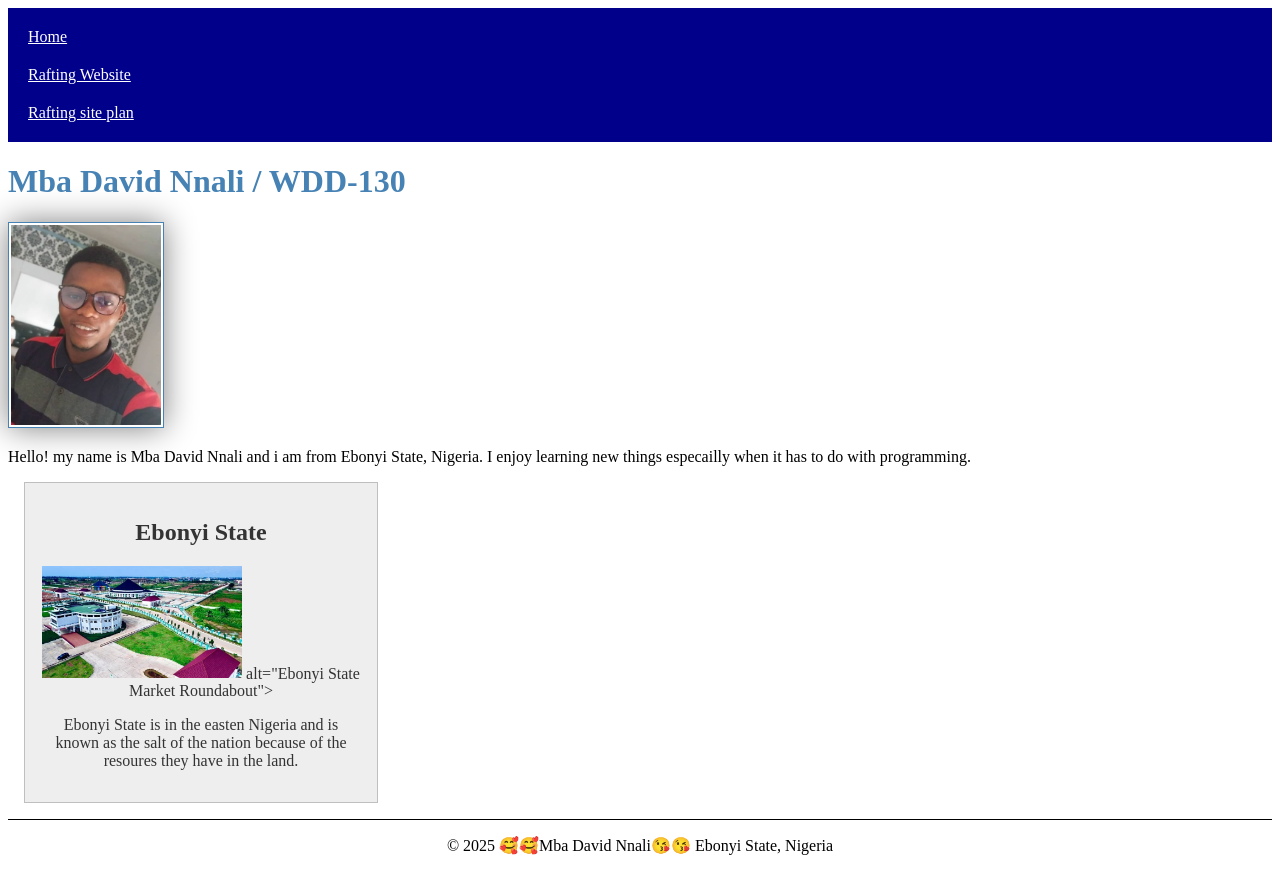
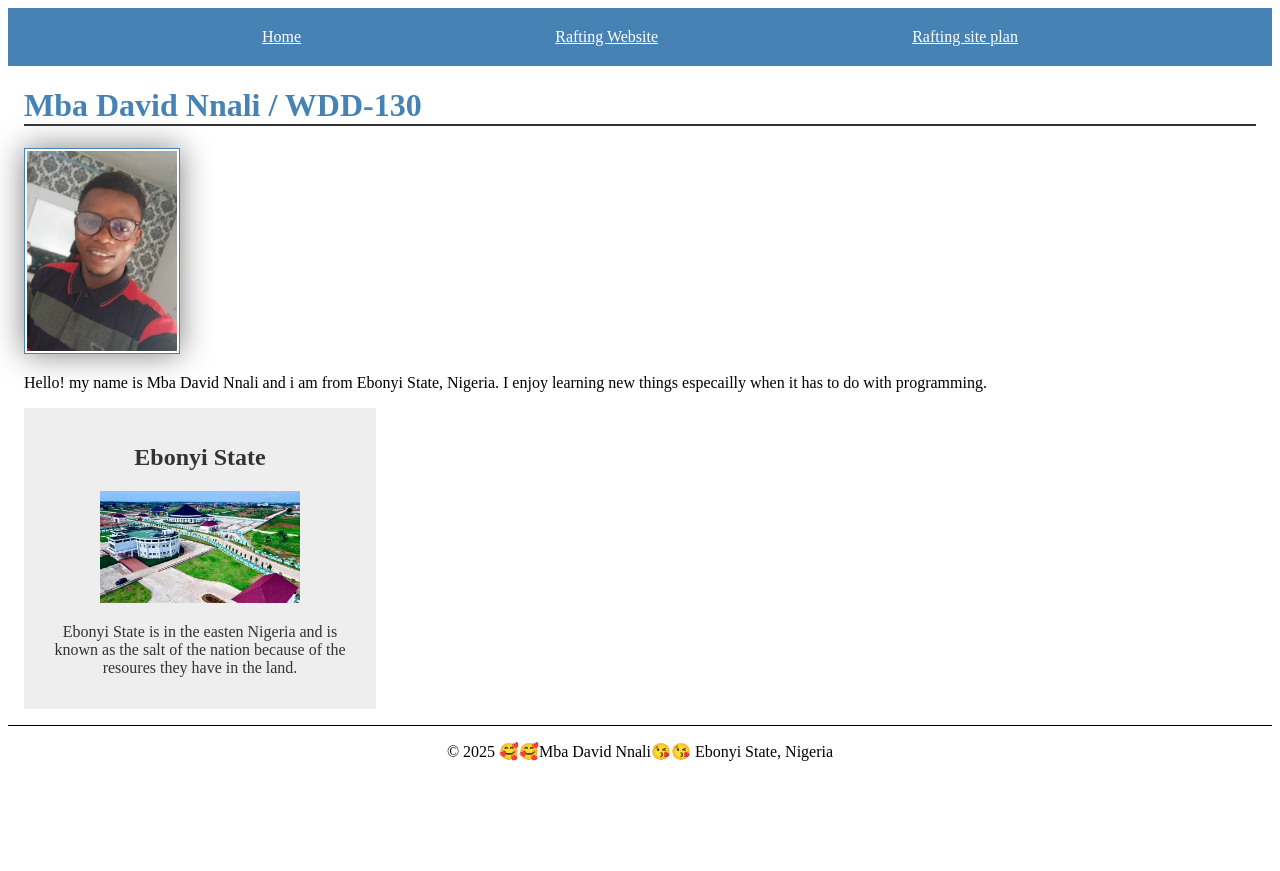
Before and after one commit to mbadavd/wdd130, a plain HTML site: page index.html in a window 1280 px wide. After the commit the page ends 800 px from the top, so only its background shows below. Drawn offline with Linux system fonts and the light colour scheme.

Commit message:
fix: page styling

```diff
--- a/index.html
+++ b/index.html
@@ -24,7 +24,7 @@
         </main>
         <aside>
             <h2>Ebonyi State</h2>
-            <img src="images/Ebonyi.jpg"> alt="Ebonyi State Market Roundabout">
+            <img src="images/Ebonyi.jpg" alt="Ebonyi State Market Roundabout" class="aside-img">
             <p>Ebonyi State is in the easten Nigeria and is known as the salt of the nation because of the resoures they have in the land. </p>
         </aside>
         <footer>
--- a/styles/styles.css
+++ b/styles/styles.css
@@ -1,17 +1,37 @@
+header, .grid, footer {
+    max-width:840 px;
+    margin: 0 auto;
+}
+
+
 nav {
-    background-color: darkblue;
+    display: flex;
+    justify-content: space-evenly;
+    background-color: steelblue;
+    align-items: 1 rem;
     padding: 10px;
 }
 
 nav a {
     color: white;
-    display: block;
+    /* display: block; */
     padding: 10px;
 }
+.grid{
+    display: grid;
+    align-items: center;
+}
+
 h1 {
     color: steelblue;
+    padding: 1.5 rem;
+    border-bottom: 2px solid #333;
 }
 
+main{
+    grid-column: 2/3;
+    margin: 1rem;
+}
 main img{
     width: 150px;
     height: auto;
@@ -20,24 +40,25 @@ main img{
     box-shadow: 0 0 30px gray;
 
 }
-p {
-    padding: 0;
-}
+
 aside {
     width: 20em;
-    margin: 1em;
-    border: 1px solid rgb(0 0 0 / 0.2);
-    padding: 1em;
+    margin: 1rem;
+    border: 1px solid rgb(0 0 0  0.2);
+    padding: 1rem;
+    grid-column: 1/2;
+    grid-row: 1/2;
+    position: relative;
     background-color: #eee;
     color: #333;
     text-align: center;
 }
-aside img{
+aside .aside-img{
     width: 200px;
     height: auto;
 }
 footer{
-    margin-top: 1em;
+    margin-top: 15px;
     border-top: 1px solid #000;
     text-align: center;
 }
```
